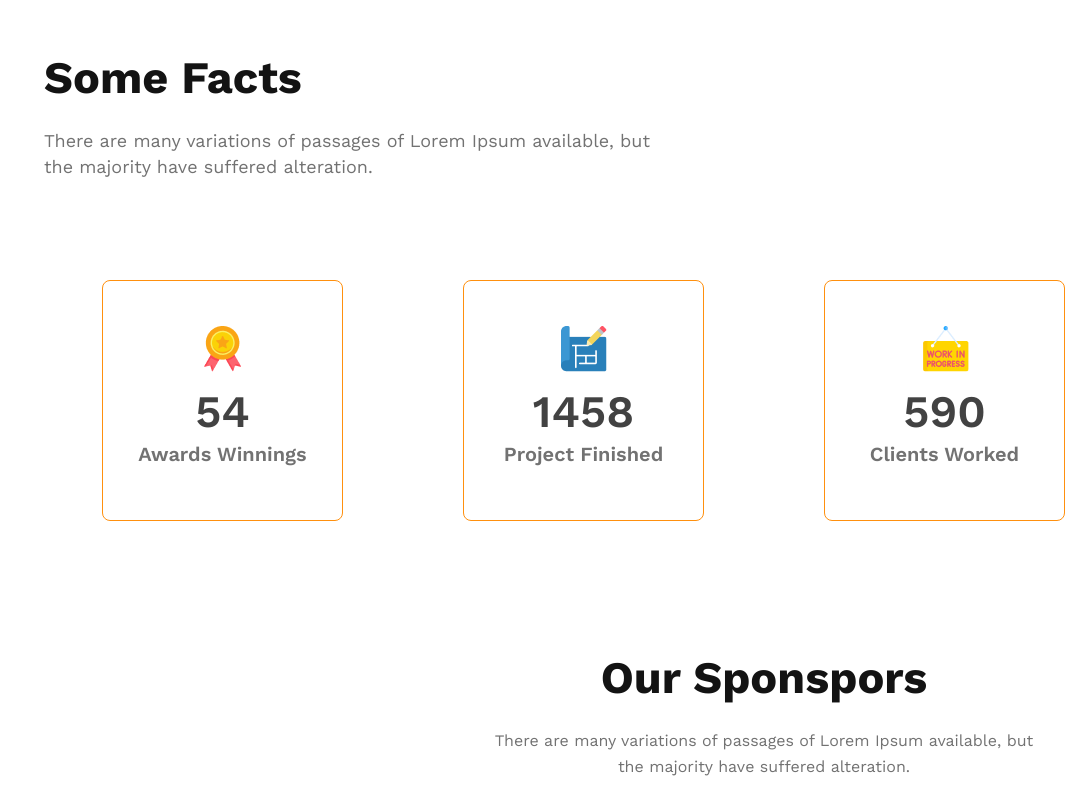
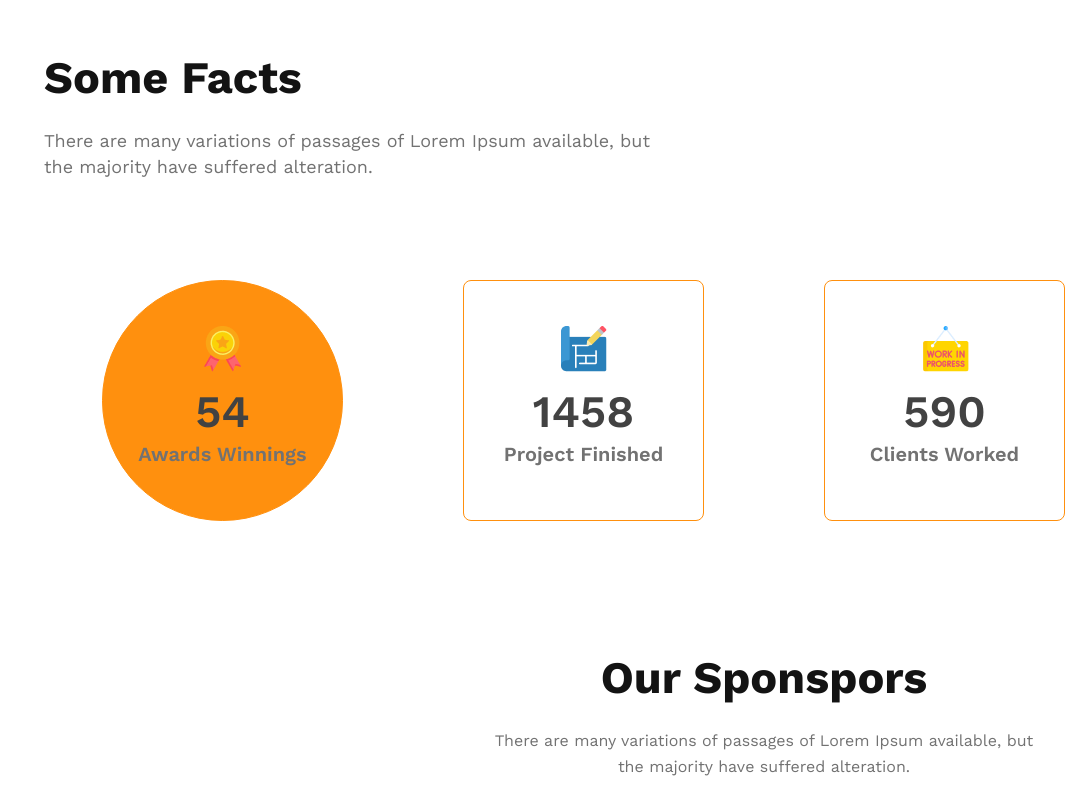
Before and after one commit to jmmahfuz/second-assignment, a plain HTML site: page index.html in a window 1280 px wide. In both pictures the pointer is over the element 418 px from the left and 3805 px from the top of the page. Shown: the part 3405-4205 px from the top of the page, without its empty margins (196-1280 px from the left). Drawn offline with nearby package versions, Linux system fonts and the light colour scheme; a web font is replaced by a local one.

Commit message:
hover added

```diff
--- a/css/style.css
+++ b/css/style.css
@@ -252,6 +252,13 @@ body {
     border-radius: 8px;
     text-align: center;
 }
+.award:hover{
+    background-color: #FF900E;
+    border-radius: 50%;
+    transition: 1.5s;
+    transform: rotate(720deg);
+
+}
 
 .award img {
     padding: 45px 0 9px 0;
```
